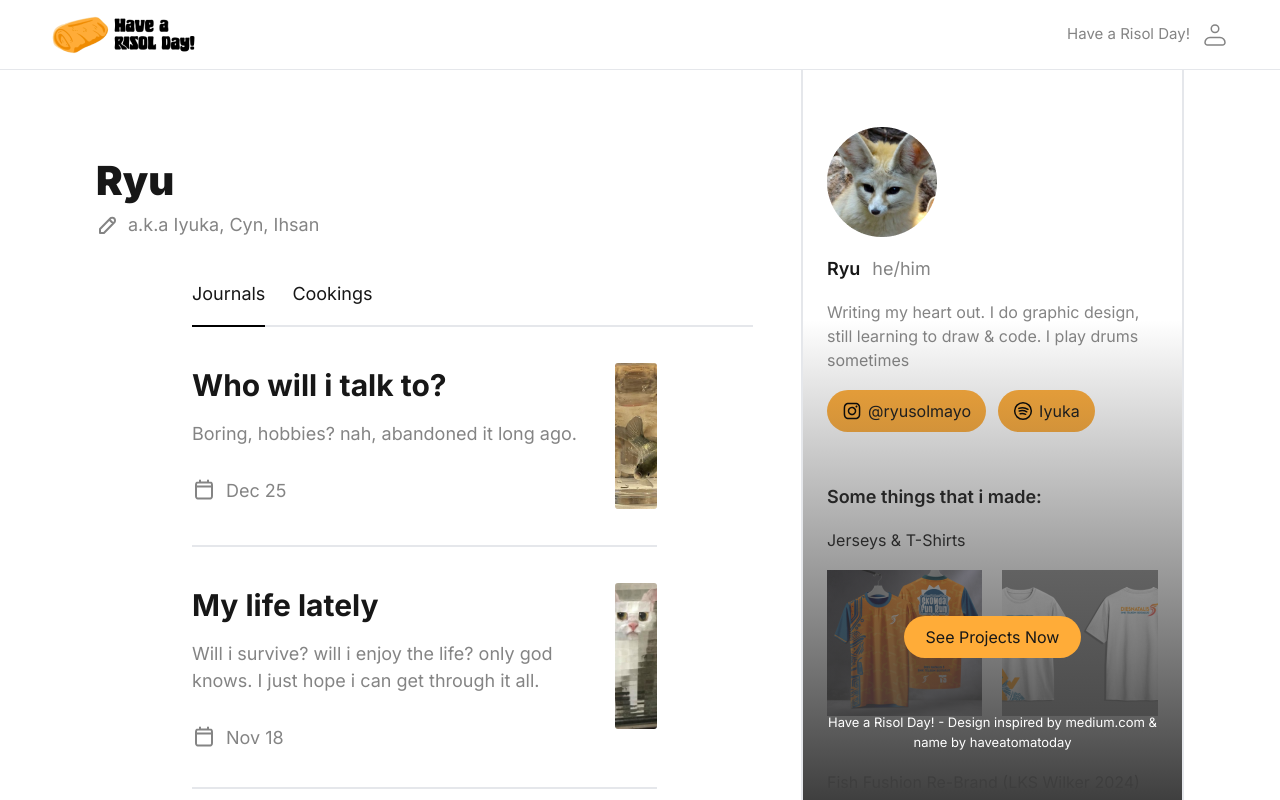
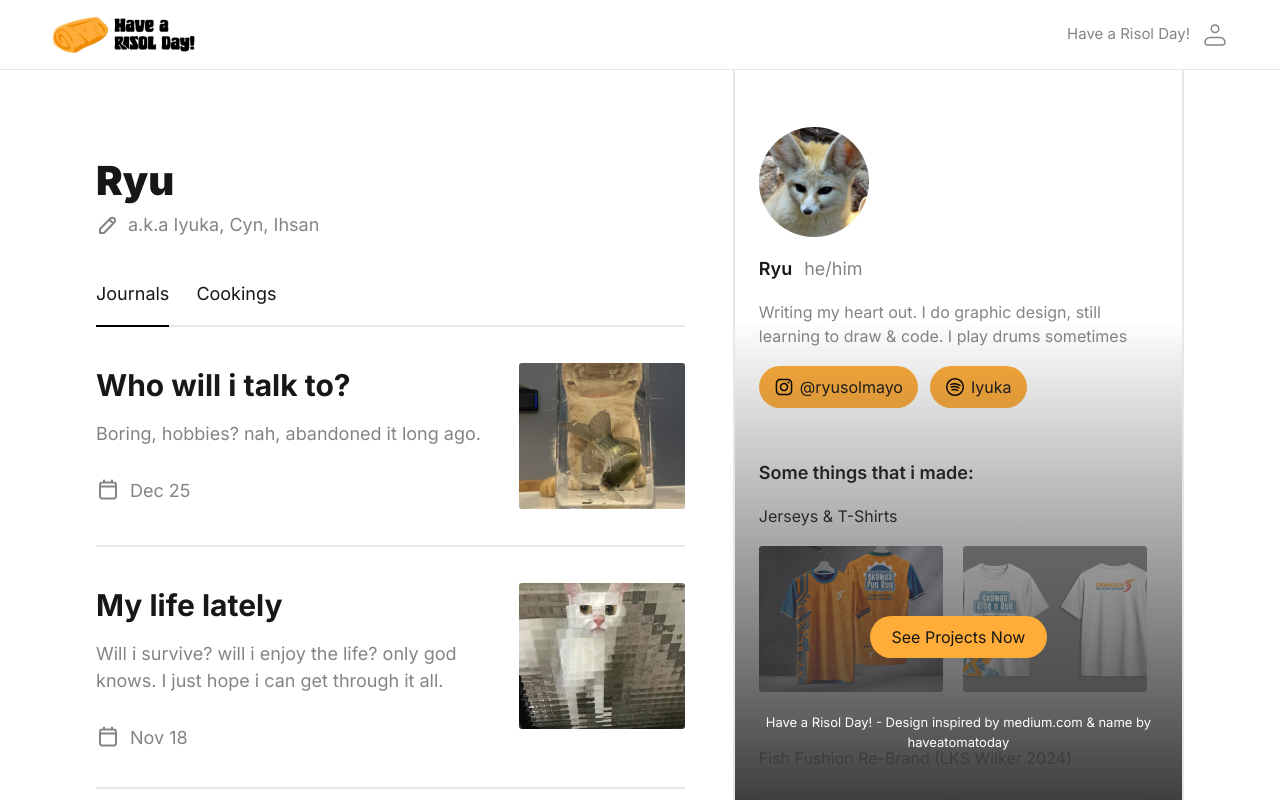
Before and after one commit to arkajenar07/havearisolday, a Next.js app: page / in a window 1280 px wide. Built offline with nearby package versions, Linux system fonts and the light colour scheme.

Commit message:
done awkaokwoakowkko2

```diff
--- a/src/app/page.tsx
+++ b/src/app/page.tsx
@@ -104,7 +104,7 @@ const displayedData =
             </div>
           </div>
           <div className="mt-[42px] w-full example flex flex-col items-start gap-y-[36px]">
-            <div className="w-full border-b-2 flex gap-x-[27px] sm:mx-[96px] mx-[20px]">
+            <div className="w-full border-b-2 flex gap-x-[27px] lg:mx-0 sm:mx-[96px] mx-[20px]">
               <button
                 onClick={() => handleTabChange("journals")}
                 className={`sm:pb-[18px] pb-[14px] mb-[-2px] sm:text-[18px] text-[13px] ${
@@ -224,7 +224,7 @@ const displayedData =
               </div>
             ) : (
               displayedData?.map((post) => (
-                <Link className="w-full sm:px-[96px] px-[20px]" key={post.id} href={`/${activeTab}/${post.id}`}>
+                <Link className="w-full lg:px-0 sm:px-[96px] px-[20px]" key={post.id} href={`/${activeTab}/${post.id}`}>
                   <div className="w-full flex items-start justify-between xl:pb-[36px] pb-[27px] border-b-[2px]">
                     <div>
                       <h1 className="font-bold xl:text-[30px] sm:text-[24px] text-[17px]">{post.title}</h1>
```
